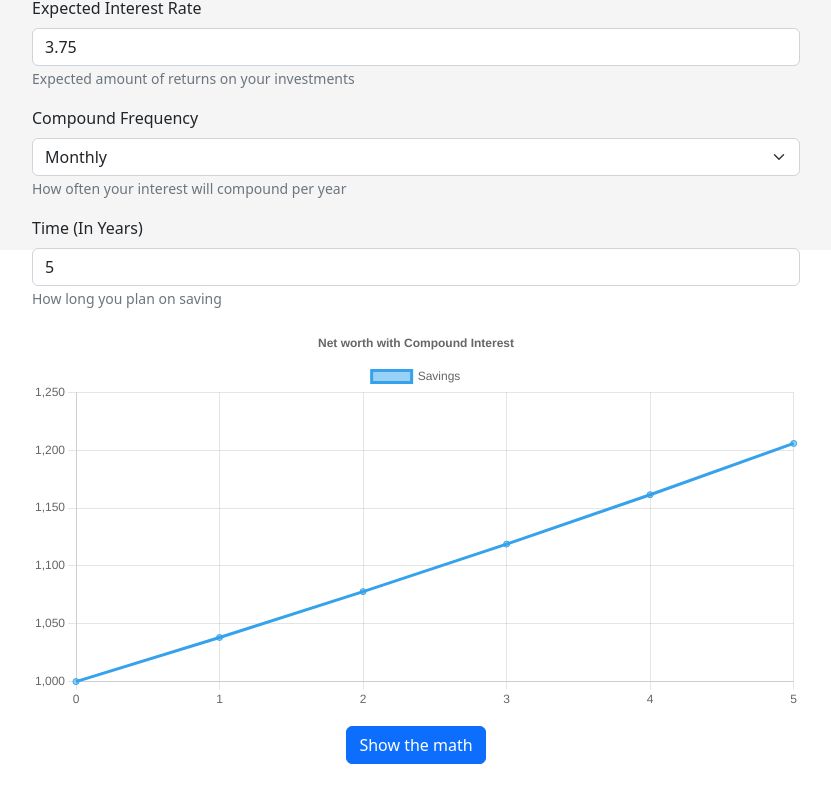
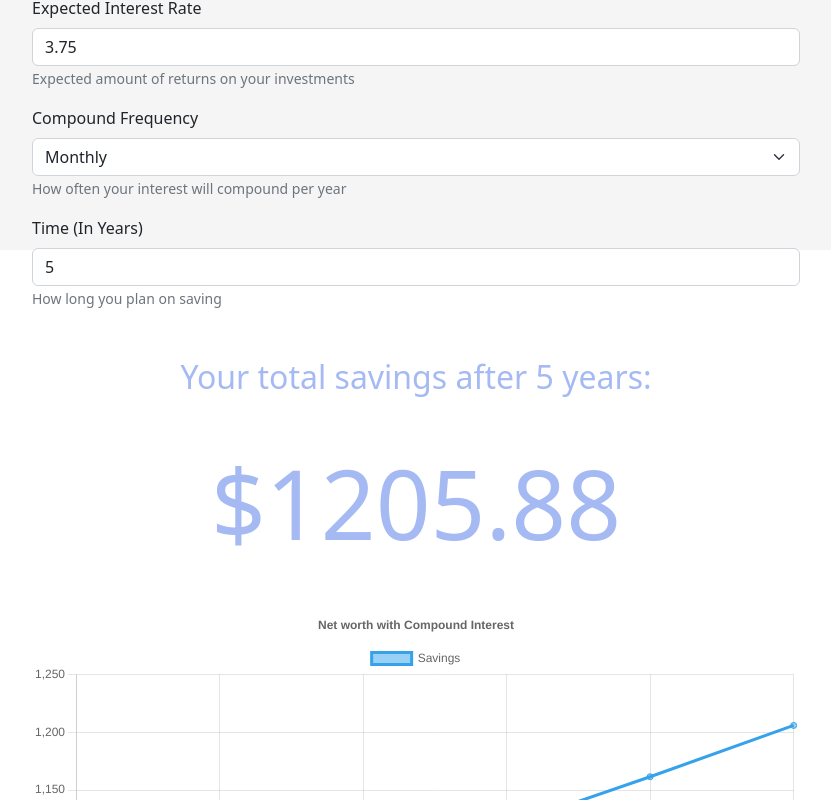
Before and after one commit to jyeh20/compound-interest-calculator, a React (Create React App) app: page / in a window 1280 px wide. Shown: the part 550-1350 px from the top of the page, without its empty margins (224-1055 px from the left). Built offline with nearby package versions, Linux system fonts and the light colour scheme.

Commit message:
Added total amount on top of chart

```diff
--- a/src/App.css
+++ b/src/App.css
@@ -62,7 +62,7 @@
   color: var(--black);
 }
 
-.Tool-Header {
+.Tool-Header-text {
   margin: auto;
   text-align: center;
 }
@@ -70,6 +70,13 @@
   align-items: center;
   justify-content: center;
   text-align: center;
+}
+.tool-amount-display {
+  color: var(--dark-blue);
+  margin: auto;
+  text-align: center;
+  justify-content: center;
+  align-items: center;
 }
 
 @media only screen and (max-width: 767px) {
@@ -92,7 +99,7 @@
     display: none;
   }
 
-  .Tool-Header {
+  .Tool-Header-text {
     padding: 3vh;
     font-size: 200%;
     font-weight: 500;
@@ -129,7 +136,7 @@
     padding-left: 2vw;
   }
 
-  .Tool-Header {
+  .Tool-Header-text {
     padding: 3vh;
     font-size: 200%;
     font-weight: 500;
@@ -137,4 +144,12 @@
   .Interest-Calculator-show-math-button-container {
     padding: 2vh;
   }
+  h3.tool-amount-display-header {
+    padding-top: 4vh;
+    font-size: 2em;
+  }
+  h1.tool-amount-display-amount {
+    padding: 5vh;
+    font-size: 6em;
+  }
 }
--- a/src/apps/compound-interst-calc/CompoundInterestCalc.jsx
+++ b/src/apps/compound-interst-calc/CompoundInterestCalc.jsx
@@ -97,7 +97,7 @@ const CompoundInterestCalc = () => {
 
   return (
     <div>
-      <header className="Tool-Header">Compound Interest Calculator</header>
+      <header className="Tool-Header-text">Compound Interest Calculator</header>
       <Form>
         <Form.Group className="mb-3" controlId="formInitialInvestment">
           <Form.Label>Initial Investment</Form.Label>
@@ -179,6 +179,32 @@ const CompoundInterestCalc = () => {
           </Form.Text>
         </Form.Group>
       </Form>
+
+      <div className="tool-amount-display">
+        <h3 className="tool-amount-display-header">
+          Your total savings after {interestData.timeInYears} years:
+        </h3>
+        <h1 className="tool-amount-display-amount">
+          $
+          {Number.parseFloat(
+            calculator.recurringCompoundCalc(
+              interestData.recurringContribution,
+              interestData.interestRate,
+              interestData.compoundRate,
+              interestData.timeInYears
+            )
+          ) +
+            Number.parseFloat(
+              calculator.initialCompoundCalc(
+                interestData.initialInvestment,
+                interestData.interestRate,
+                interestData.compoundRate,
+                interestData.timeInYears
+              )
+            )}
+        </h1>
+      </div>
+
       <CompoundInterestChart
         timeInYears={interestData.timeInYears}
         recurringContributionGenerator={calculator.generateCompoundOnRecurringContributions()}
--- a/src/apps/compound-interst-calc/components/CompoundInterestChart.jsx
+++ b/src/apps/compound-interst-calc/components/CompoundInterestChart.jsx
@@ -16,6 +16,20 @@ const CompoundInterestChart = (props) => {
   const [data, setData] = useState([]);
 
   useEffect(() => {
+    const getInterest = () => {
+      const recData = [];
+      const initData = [];
+      for (const val of recurringContributionGenerator) {
+        recData.push(val.total);
+      }
+      for (const val of initialInvestmentGenerator) {
+        initData.push(val.total);
+      }
+      return recData.map(
+        (val, ind) => Number.parseFloat(val) + Number.parseFloat(initData[ind])
+      );
+    };
+
     setData(getInterest());
   }, [recurringContributionGenerator, initialInvestmentGenerator]);
 
@@ -25,20 +39,6 @@ const CompoundInterestChart = (props) => {
       years.push(year);
     }
     return years;
-  };
-
-  const getInterest = () => {
-    const recData = [];
-    const initData = [];
-    for (const val of recurringContributionGenerator) {
-      recData.push(val.total);
-    }
-    for (const val of initialInvestmentGenerator) {
-      initData.push(val.total);
-    }
-    return recData.map(
-      (val, ind) => Number.parseFloat(val) + Number.parseFloat(initData[ind])
-    );
   };
 
   return (
--- a/src/apps/compound-interst-calc/components/calculators.js
+++ b/src/apps/compound-interst-calc/components/calculators.js
@@ -77,6 +77,25 @@ const CompoundCalculator = class {
       };
     }
   }
+
+  recurringCompoundCalc(amount, interest, compoundRate, time) {
+    const rOverN = this.interestToPercentage(interest) / compoundRate;
+    const oneRN = ONE + rOverN;
+    const nt = compoundRate * time;
+
+    const total =
+      (this.contributionNormalizedByRate(amount, compoundRate) *
+        (oneRN ** nt - ONE)) /
+      rOverN;
+    return this.roundDecimal(total);
+  }
+
+  initialCompoundCalc(amount, interest, compoundRate, time) {
+    const oneRN = ONE + this.interestToPercentage(interest) / compoundRate;
+    const nt = compoundRate * time;
+    let total = amount * oneRN ** nt;
+    return this.roundDecimal(total);
+  }
 };
 
 export default CompoundCalculator;
--- a/src/components/LineChart.jsx
+++ b/src/components/LineChart.jsx
@@ -1,4 +1,4 @@
-import React, { useState } from "react";
+import React from "react";
 import {
   Chart as ChartJS,
   CategoryScale,
```
